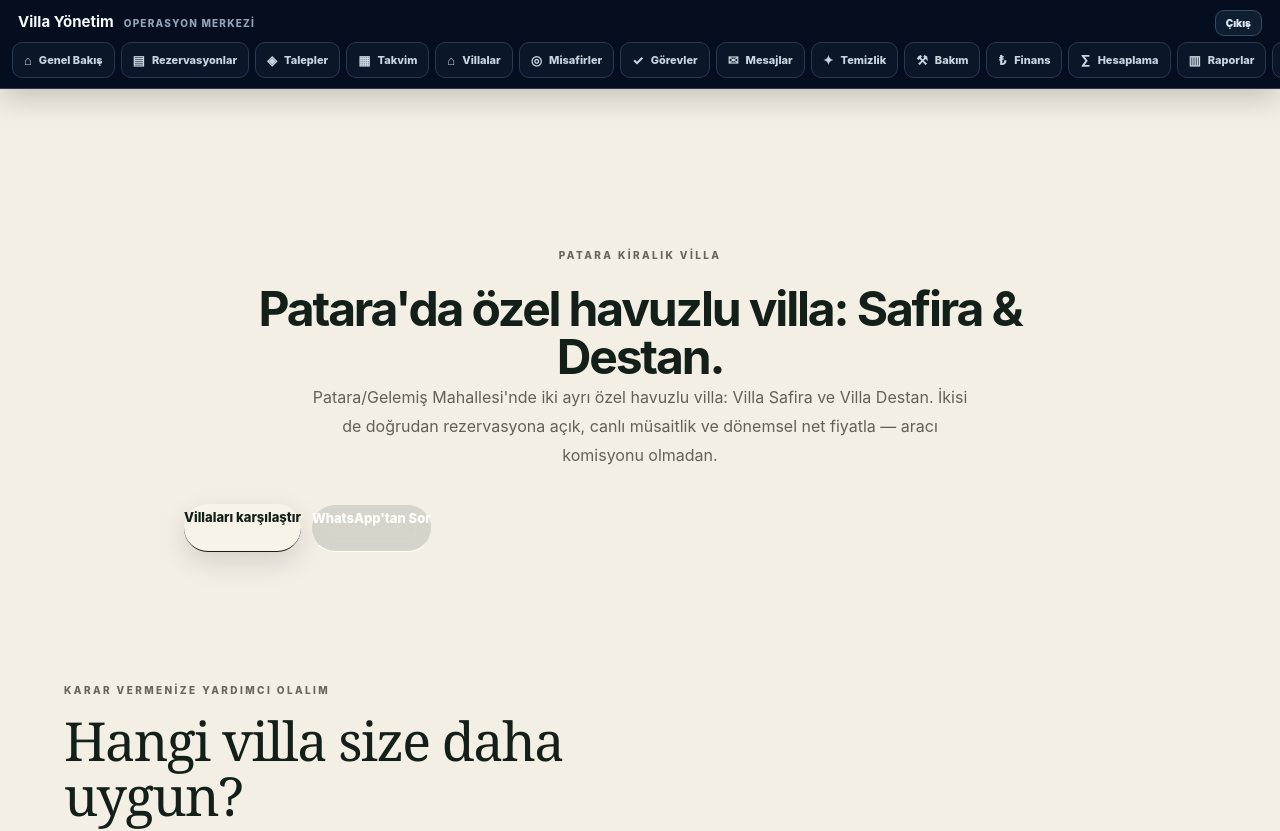
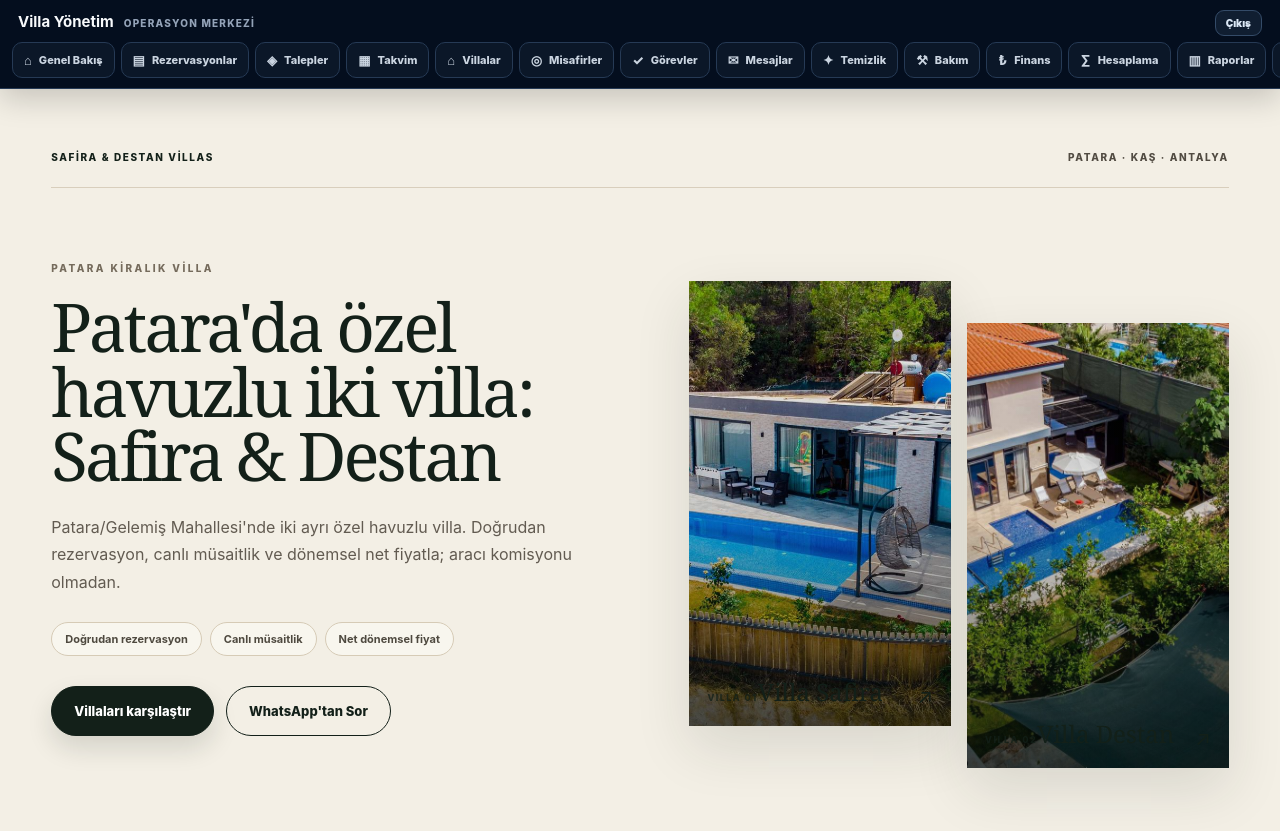
Before and after one commit to caglarmurat10-ui/villa, a Next.js app: page /site/patara-villa in a window 1280 px wide. Shown: the top 831 px of the page. Built offline with nearby package versions, Linux system fonts and the light colour scheme.

Commit message:
fix(site): rebuild Patara villa hub hero

```diff
--- a/src/app/site/patara-villa/page.tsx
+++ b/src/app/site/patara-villa/page.tsx
@@ -15,6 +15,7 @@ import {
   buildPataraVillaStructuredData,
 } from "@/lib/patara-villa-content";
 import styles from "../site.module.css";
+import hubStyles from "./patara-villa.module.css";
 
 export const metadata: Metadata = {
   ...buildPataraVillaMetadata(),
@@ -24,24 +25,37 @@ export const metadata: Metadata = {
 
 export default function PataraVillaHubPage() {
   const structuredData = buildPataraVillaStructuredData();
+  const safira = VILLAS["villa-safira"];
+  const destan = VILLAS["villa-destan"];
 
   return (
     <main className={styles.page}>
       <script type="application/ld+json" dangerouslySetInnerHTML={{ __html: JSON.stringify(structuredData) }} />
       <a href="#ana-icerik" className={styles.skipLink}>İçeriğe atla</a>
 
-      <section className={styles.locationBlock} id="ana-icerik" tabIndex={-1}>
-        <span className={styles.kicker}>PATARA KİRALIK VİLLA</span>
-        <h1>Patara&apos;da özel havuzlu villa: Safira &amp; Destan.</h1>
-        <p>
-          Patara/Gelemiş Mahallesi&apos;nde iki ayrı özel havuzlu villa: Villa Safira ve Villa Destan.
-          İkisi de doğrudan rezervasyona açık, canlı müsaitlik ve dönemsel net fiyatla — aracı
-          komisyonu olmadan.
+      <section className={hubStyles.hubHero} id="ana-icerik" tabIndex={-1}>
+        <div className={hubStyles.heroTopline}>
+          <Link href="/">Safira &amp; Destan Villas</Link>
+          <span>Patara · Kaş · Antalya</span>
+        </div>
+
+        <div className={hubStyles.heroGrid}>
+          <div className={hubStyles.heroCopy}>
+            <span className={hubStyles.kicker}>PATARA KİRALIK VİLLA</span>
+            <h1>Patara&apos;da özel havuzlu iki villa: Safira &amp; Destan</h1>
+            <p className={hubStyles.heroLead}>
+              Patara/Gelemiş Mahallesi&apos;nde iki ayrı özel havuzlu villa. Doğrudan rezervasyon,
+              canlı müsaitlik ve dönemsel net fiyatla; aracı komisyonu olmadan.
             </p>
-        <div style={{ display: "flex", gap: 10, flexWrap: "wrap", marginTop: 20 }}>
-          <a className={styles.primary} href="#karsilastir">Villaları karşılaştır</a>
+            <div className={hubStyles.heroFacts} aria-label="Öne çıkan rezervasyon özellikleri">
+              <span>Doğrudan rezervasyon</span>
+              <span>Canlı müsaitlik</span>
+              <span>Net dönemsel fiyat</span>
+            </div>
+            <div className={hubStyles.hubActions}>
+              <a className={hubStyles.primaryCta} href="#karsilastir">Villaları karşılaştır</a>
               <TrackedWhatsappLink
-            className={styles.secondary}
+                className={hubStyles.secondaryCta}
                 href={whatsappLink("Merhaba, Patara'da kiralık villa hakkında bilgi almak istiyorum.")}
                 target="_blank"
                 rel="noopener noreferrer"
@@ -49,6 +63,31 @@ export default function PataraVillaHubPage() {
               >
                 WhatsApp&apos;tan Sor
               </TrackedWhatsappLink>
+            </div>
+          </div>
+
+          <div className={hubStyles.heroVisual} aria-label="Villa Safira ve Villa Destan">
+            <Link href="/villa-safira" className={hubStyles.villaTile}>
+              <img src={safira.cover} alt={safira.coverAlt} fetchPriority="high" />
+              <span className={hubStyles.tileCopy}>
+                <span>
+                  <small>VILLA 01</small>
+                  <strong>Villa Safira</strong>
+                </span>
+                <b aria-hidden="true">↗</b>
+              </span>
+            </Link>
+            <Link href="/villa-destan" className={hubStyles.villaTile}>
+              <img src={destan.cover} alt={destan.coverAlt} />
+              <span className={hubStyles.tileCopy}>
+                <span>
+                  <small>VILLA 02</small>
+                  <strong>Villa Destan</strong>
+                </span>
+                <b aria-hidden="true">↗</b>
+              </span>
+            </Link>
+          </div>
         </div>
       </section>
 
```
Lines whose indentation alone changed are shown as unchanged.
